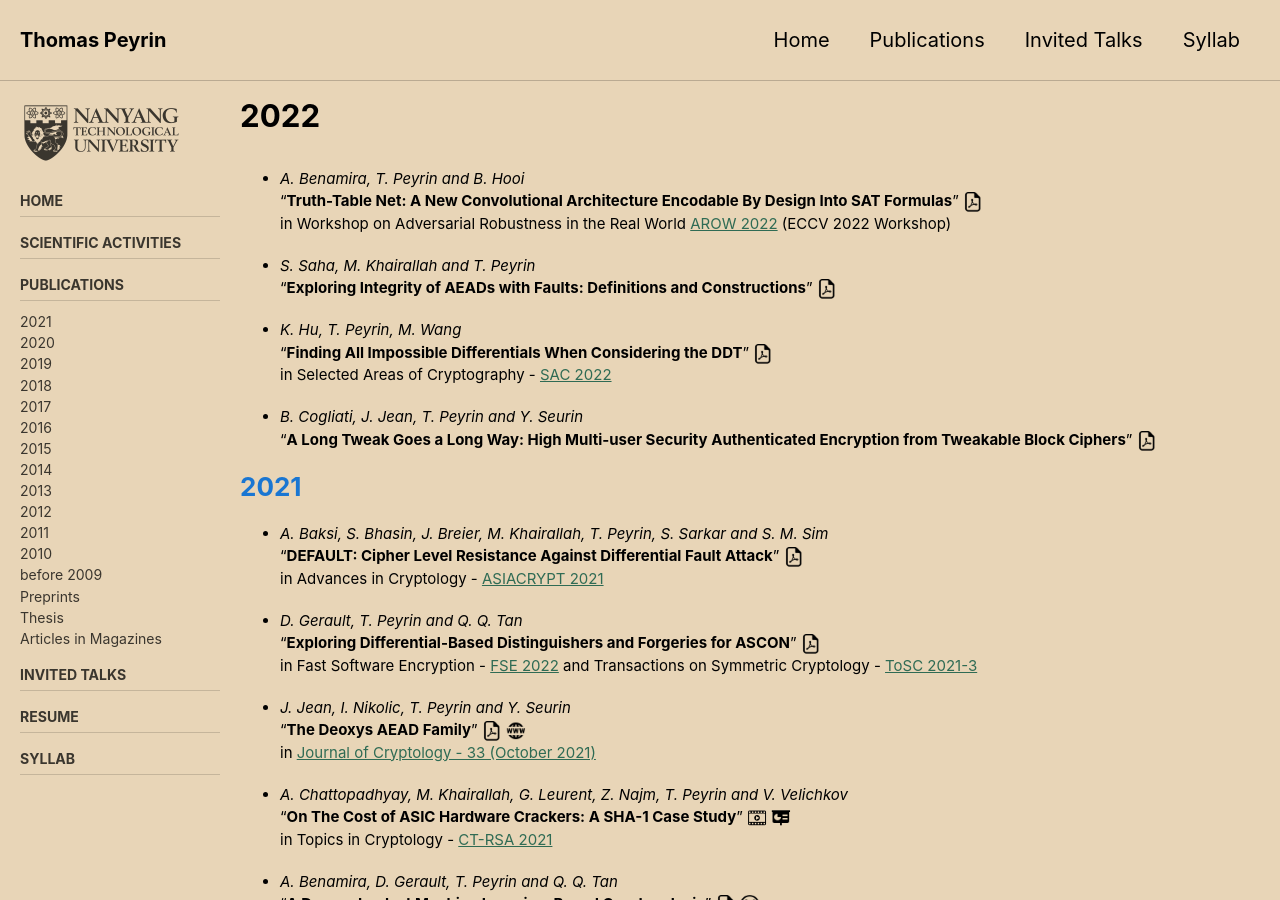
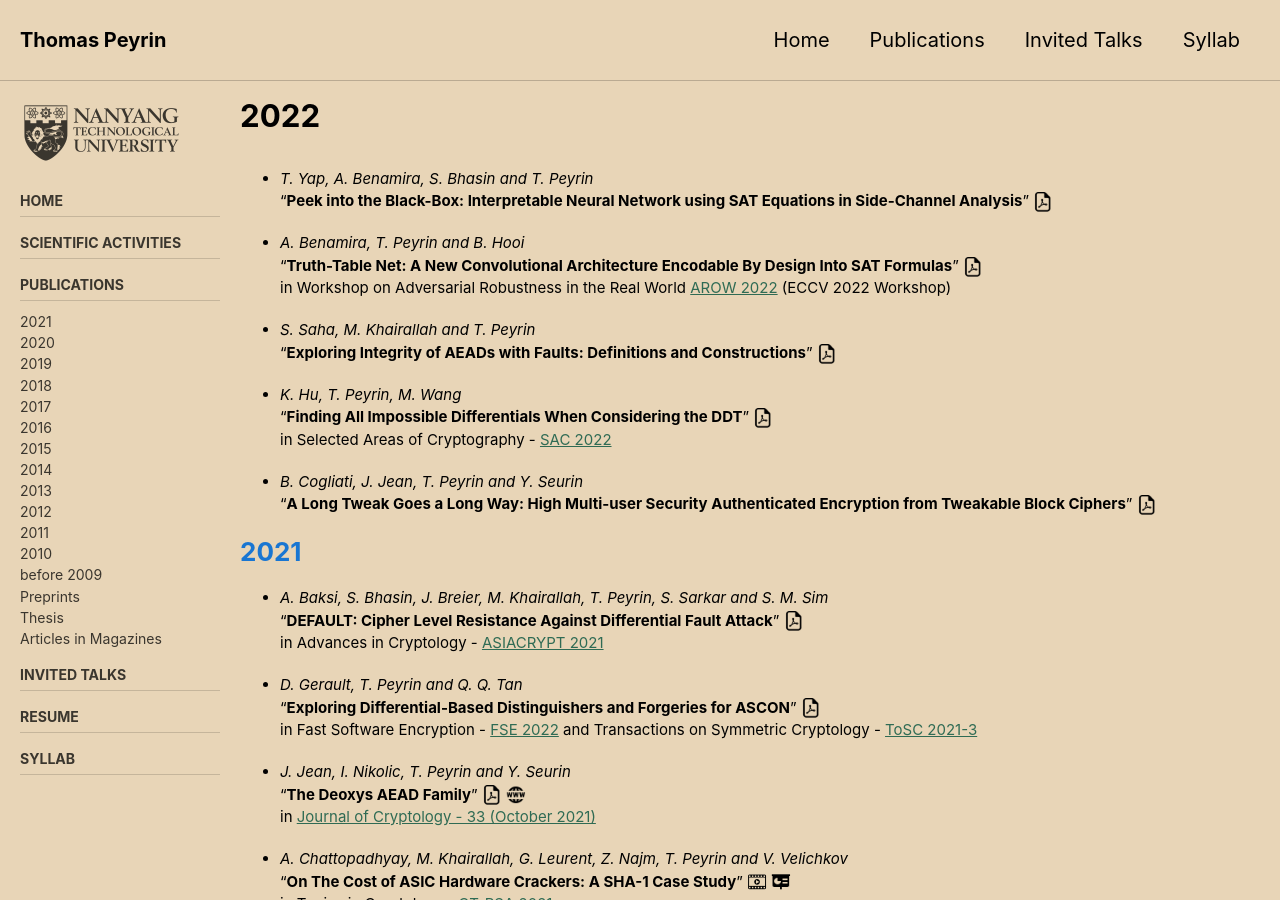
Before and after one commit to thomaspeyrin/web, a Jekyll site: the page built from publications.md, in a window 1280 px wide and 900 px high. Built offline with Jekyll 4.4.1, drawn with Linux system fonts in a browser that asks for light colours; cached includes are drawn as plain includes; nearby versions of some CDN libraries; our own code applies the rules of GitHub Pages for plain Markdown files.

Commit message:
Update publications.md

```diff
--- a/publications.md
+++ b/publications.md
@@ -10,6 +10,9 @@ sidebar:
 ---
 
 # 2022
+
+- *T. Yap, A. Benamira, S. Bhasin and T. Peyrin*
+"**Peek into the Black-Box: Interpretable Neural Network using SAT Equations in Side-Channel Analysis**"   [![](https://thomaspeyrin.github.io/web/assets/images/pdf_icon_small.png "article")](https://eprint.iacr.org/2022/1247.pdf)
 
 - *A. Benamira, T. Peyrin and B. Hooi*
 "**Truth-Table Net: A New Convolutional Architecture Encodable By Design Into SAT Formulas**"   [![](https://thomaspeyrin.github.io/web/assets/images/pdf_icon_small.png "article")](https://arxiv.org/pdf/2208.08609)
```
